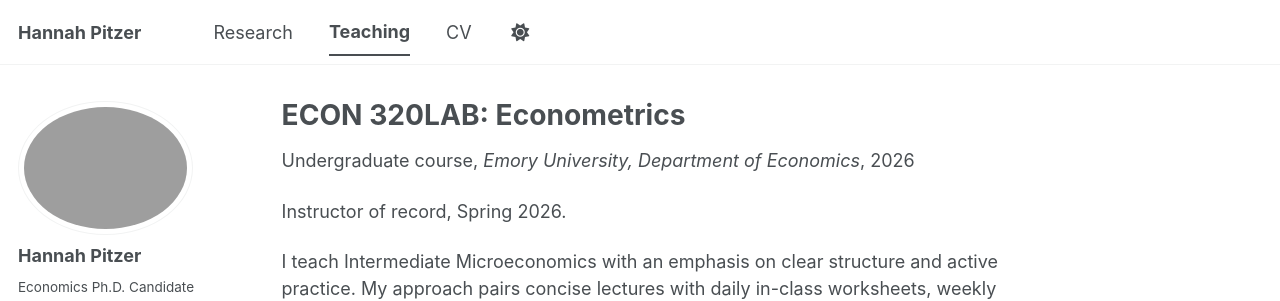
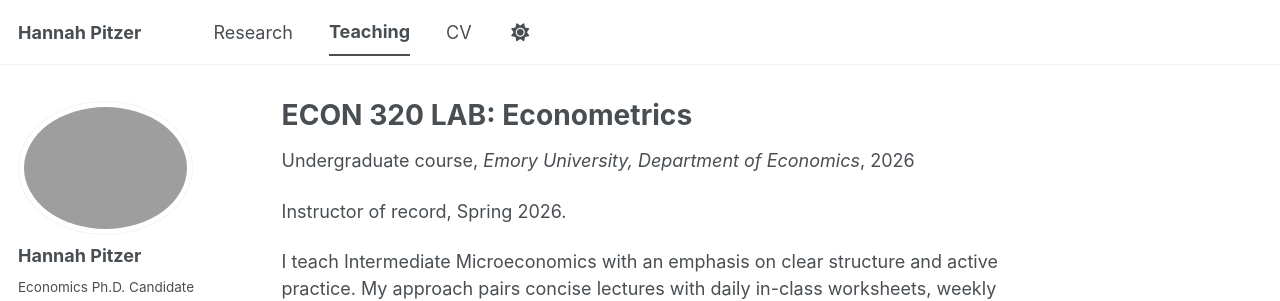
Before and after one commit to hdpitzer/hdpitzer.github.io, a Jekyll site: the page built from _teaching/2026-spring-econ320LAB-econometrics.md, in a window 1280 px wide and 900 px high. Shown: the top 301 px of the window. Built offline with Jekyll 4.4.1, drawn with Linux system fonts in a browser that asks for light colours; a style sheet for code colours, icons or effects is not loaded.

Commit message:
Update 2026-spring-econ320LAB-econometrics.md

```diff
--- a/_teaching/2026-spring-econ320LAB-econometrics.md
+++ b/_teaching/2026-spring-econ320LAB-econometrics.md
@@ -1,5 +1,5 @@
 ---
-title: "ECON 320LAB: Econometrics"
+title: "ECON 320 LAB: Econometrics"
 collection: teaching
 type: "Undergraduate course"
 permalink: /teaching/econ320LAB-econometrics
```
